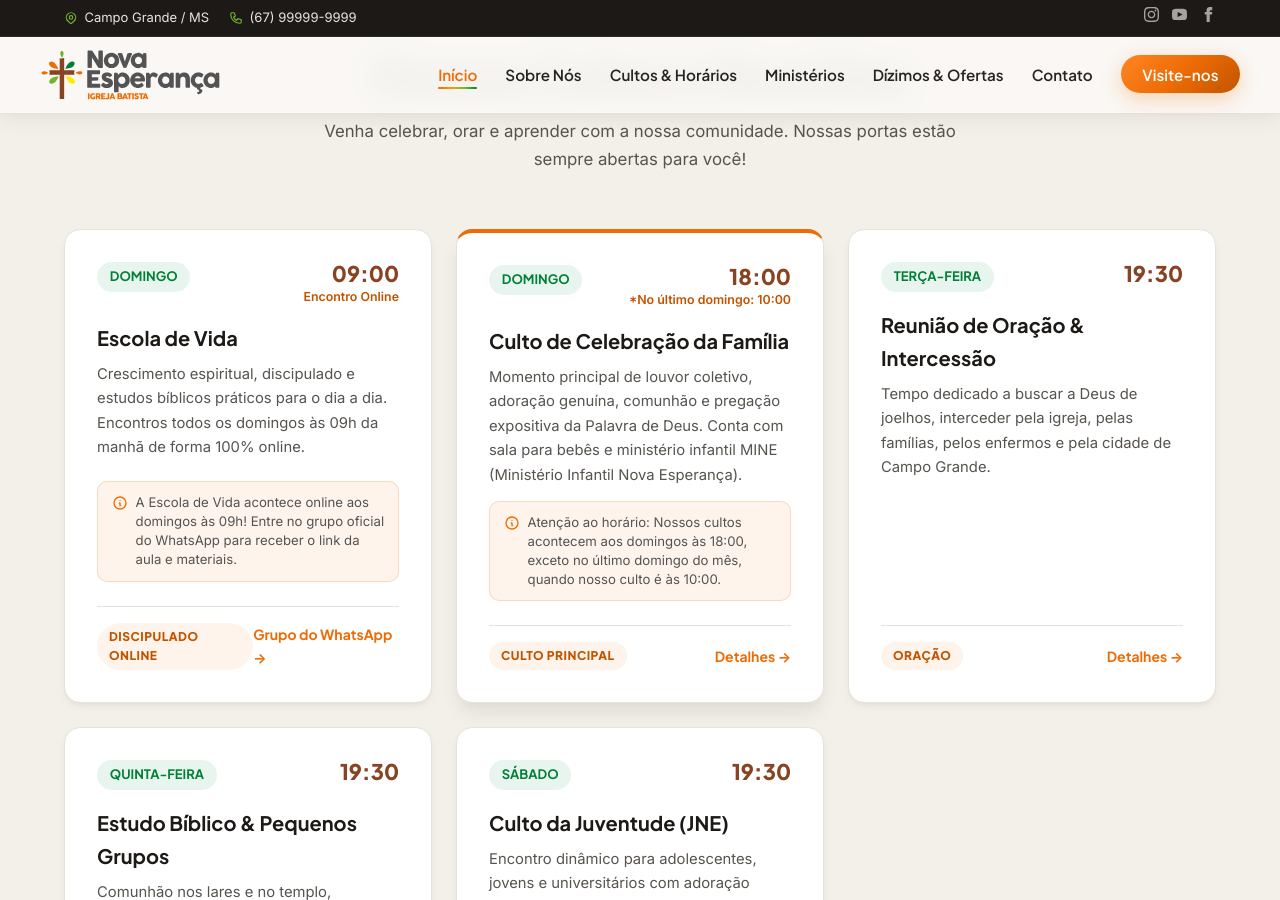
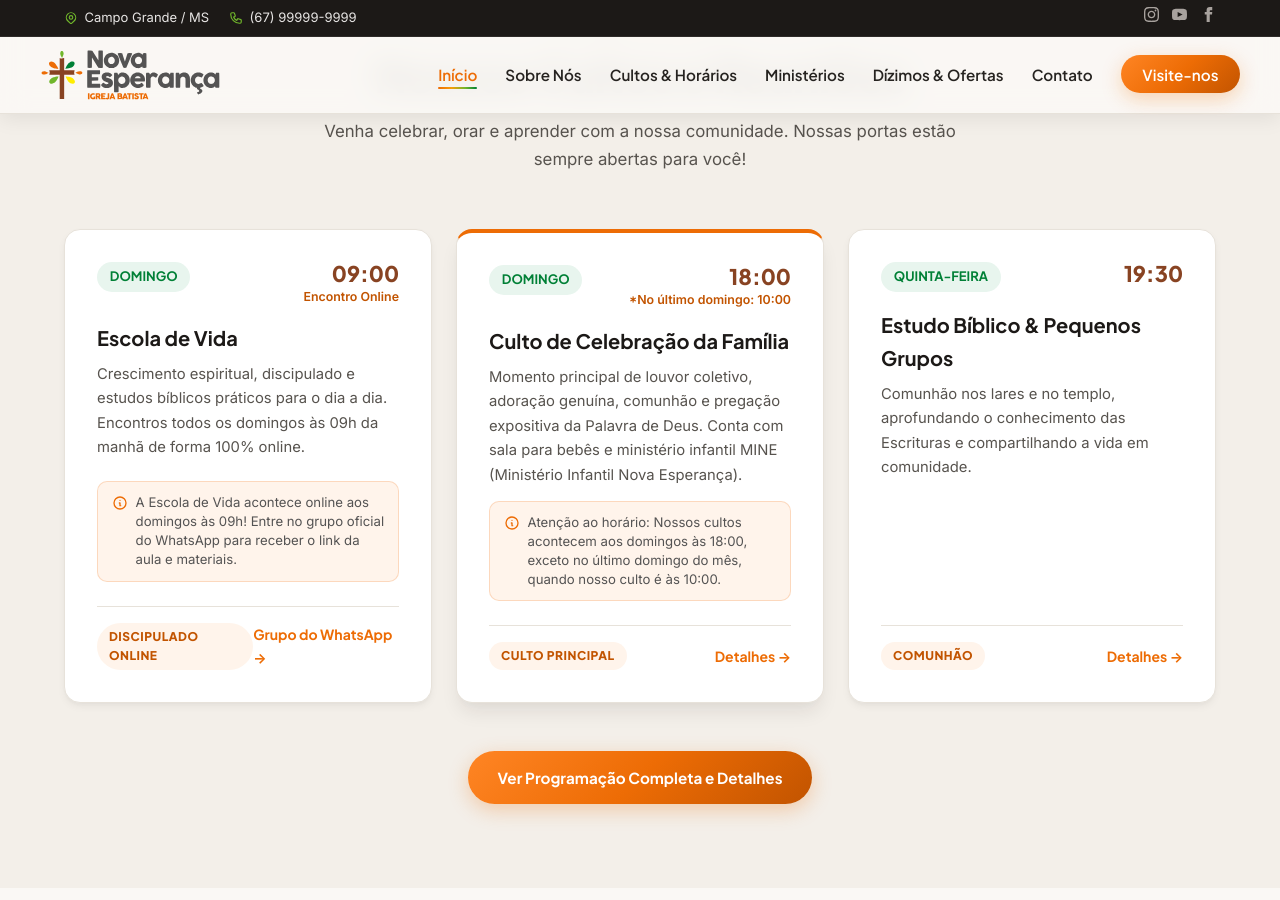
Before and after one commit to ibnecg/ibne_site, a Jekyll site: the page built from index.html, in a window 1280 px wide and 900 px high, scrolled down 1831 px. Built offline with Jekyll 4.4.1, drawn with Linux system fonts in a browser that asks for light colours; some of the changed text lies outside the part shown.

Commit message:
services

```diff
--- a/_data/schedule.yml
+++ b/_data/schedule.yml
@@ -27,15 +27,6 @@
     minute: 0
     last_sunday_hour: 10
     last_sunday_minute: 0
-  - day: "Terça-feira"
-    time: "19:30"
-    title: "Reunião de Oração & Intercessão"
-    description: "Tempo dedicado a buscar a Deus de joelhos, interceder pela igreja, pelas famílias, pelos enfermos e pela cidade de Campo Grande."
-    badge: "Oração"
-    featured: false
-    day_number: 2
-    hour: 19
-    minute: 30
   - day: "Quinta-feira"
     time: "19:30"
     title: "Estudo Bíblico & Pequenos Grupos"
@@ -45,12 +36,3 @@
     day_number: 4
     hour: 19
     minute: 30
-  - day: "Sábado"
-    time: "19:30"
-    title: "Culto da Juventude (JNE)"
-    description: "Encontro dinâmico para adolescentes, jovens e universitários com adoração vibrante, bate-papo relevante e comunhão."
-    badge: "Jovens & Teens"
-    featured: false
-    day_number: 6
-    hour: 19
-    minute: 30
```
